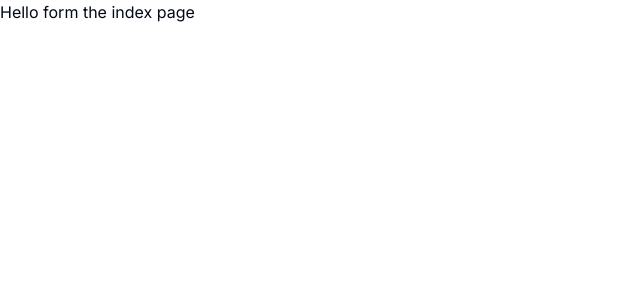
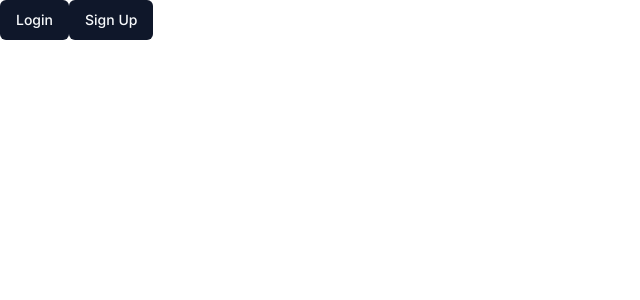
Before and after one commit to dami77del/store-full, a Next.js app: page / in a window 1280 px wide. Shown: the top 300 px of the page, without its empty margins (0-640 px from the left). Built offline with nearby package versions, Linux system fonts and the light colour scheme.

Commit message:
add components [dashboard] + apiAuth

```diff
--- /dev/null
+++ b/app/api/auth/[kindeAuth]/route.ts
@@ -0,0 +1,2 @@
+import {handleAuth} from "@kinde-oss/kinde-auth-nextjs/server";
+export const GET = handleAuth();
--- a/app/dashboard/layout.tsx
+++ b/app/dashboard/layout.tsx
@@ -4,8 +4,18 @@ import { Sheet, SheetContent, SheetTrigger } from '@/components/ui/sheet';
 import { Button } from '@/components/ui/button';
 import { CircleUser, MenuIcon } from 'lucide-react';
 import { DropdownMenu, DropdownMenuContent, DropdownMenuLabel, DropdownMenuSeparator, DropdownMenuTrigger,DropdownMenuItem } from '@/components/ui/dropdown-menu';
+import { getKindeServerSession } from '@kinde-oss/kinde-auth-nextjs/server';
+import { redirect } from 'next/navigation';
+import { LogoutLink  } from "@kinde-oss/kinde-auth-nextjs/components";
 
-export default function DashboardLayout({ children }: { children: ReactNode }) {
+
+export default  async function DashboardLayout({ children }: { children: ReactNode }) {
+
+    const {getUser} = getKindeServerSession()
+    const user = await getUser()
+    if (!user || user.email !== 'damiandelok@gmail.com' ) {
+        return redirect('/');
+    }
     return (
         <div className='flex w-full flex-col max-w-7xl mx-auto px-4 sm:px-6 lg:px-8'>
             <header className='sticky top-0 flex h-16 items-center justify-between gap-4 border-b bg-white'>
@@ -33,7 +43,7 @@ export default function DashboardLayout({ children }: { children: ReactNode }) {
                     <DropdownMenuContent align='end'>
                         <DropdownMenuLabel>My Account</DropdownMenuLabel>
                         <DropdownMenuSeparator />
-                            <DropdownMenuItem>Logout</DropdownMenuItem>
+                            <DropdownMenuItem asChild><LogoutLink>Logout</LogoutLink></DropdownMenuItem>
                     </DropdownMenuContent>
                 </DropdownMenu>
             </header>
--- a/app/dashboard/page.tsx
+++ b/app/dashboard/page.tsx
@@ -1,9 +1,8 @@
-export default function Dashboard(){
-    return(
-            <div>
-            <h1> Hello from Dashboard
-
-            </h1>
-            </div>
+export default function Dashboard() {
+    return (
+        <>
+        <div className="grid gap-4 md:grid-cols-2 md:gap-8 lg:grid-cols-4">
+        </div>
+        </>
     )
 }
--- a/app/page.tsx
+++ b/app/page.tsx
@@ -1,9 +1,15 @@
+import { RegisterLink, LoginLink,LogoutLink  } from "@kinde-oss/kinde-auth-nextjs/components";
+import { Button } from "@/components/ui/button";
 
 export default function Home() {
   return (
     <div>
-      <h1> Hello form the index page</h1>
+      <Button asChild>
+        <LoginLink>Login</LoginLink>
+        </Button>
+      <Button asChild>
+        <RegisterLink>Sign Up</RegisterLink>
+        </Button>
     </div>
-
   );
 }
--- a/package.json
+++ b/package.json
@@ -1 +1 @@
-{"name":"store-2024-full","version":"0.1.0","private":true,"type":"module","scripts":{"dev":"next dev","build":"next build","start":"next start","lint":"next lint"},"dependencies":{"@radix-ui/react-avatar":"^1.1.0","@radix-ui/react-dialog":"^1.1.1","@radix-ui/react-dropdown-menu":"^2.1.1","@radix-ui/react-slot":"^1.1.0","class-variance-authority":"^0.7.0","clsx":"^2.1.1","lucide-react":"^0.399.0","next":"14.2.4","react":"^18","react-dom":"^18","tailwind-merge":"^2.3.0","tailwindcss-animate":"^1.0.7"},"devDependencies":{"@types/node":"^20","@types/react":"^18","@types/react-dom":"^18","eslint":"^8","eslint-config-next":"14.2.4","postcss":"^8","tailwindcss":"^3.4.1","typescript":"^5"}}
+{"name":"store-2024-full","version":"0.1.0","private":true,"type":"module","scripts":{"dev":"next dev","build":"next build","start":"next start","lint":"next lint"},"dependencies":{"@kinde-oss/kinde-auth-nextjs":"^2.3.3","@radix-ui/react-avatar":"^1.1.0","@radix-ui/react-dialog":"^1.1.1","@radix-ui/react-dropdown-menu":"^2.1.1","@radix-ui/react-slot":"^1.1.0","class-variance-authority":"^0.7.0","clsx":"^2.1.1","lucide-react":"^0.399.0","next":"14.2.4","react":"^18","react-dom":"^18","tailwind-merge":"^2.3.0","tailwindcss-animate":"^1.0.7"},"devDependencies":{"@types/node":"^20","@types/react":"^18","@types/react-dom":"^18","eslint":"^8","eslint-config-next":"14.2.4","postcss":"^8","tailwindcss":"^3.4.1","typescript":"^5"}}
```
Also changed, not shown: 1 other file (tests, documents, lock files or other folders).
